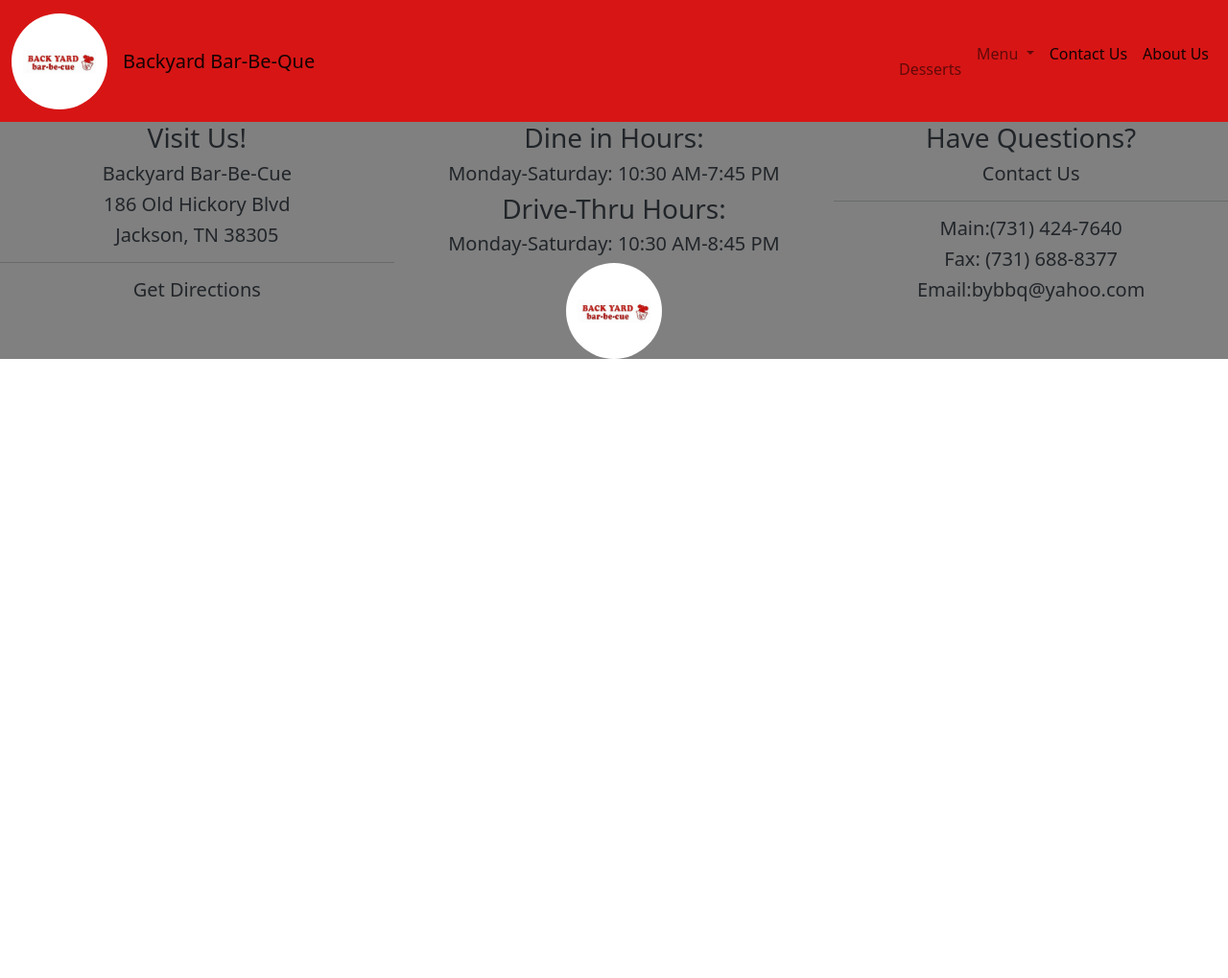
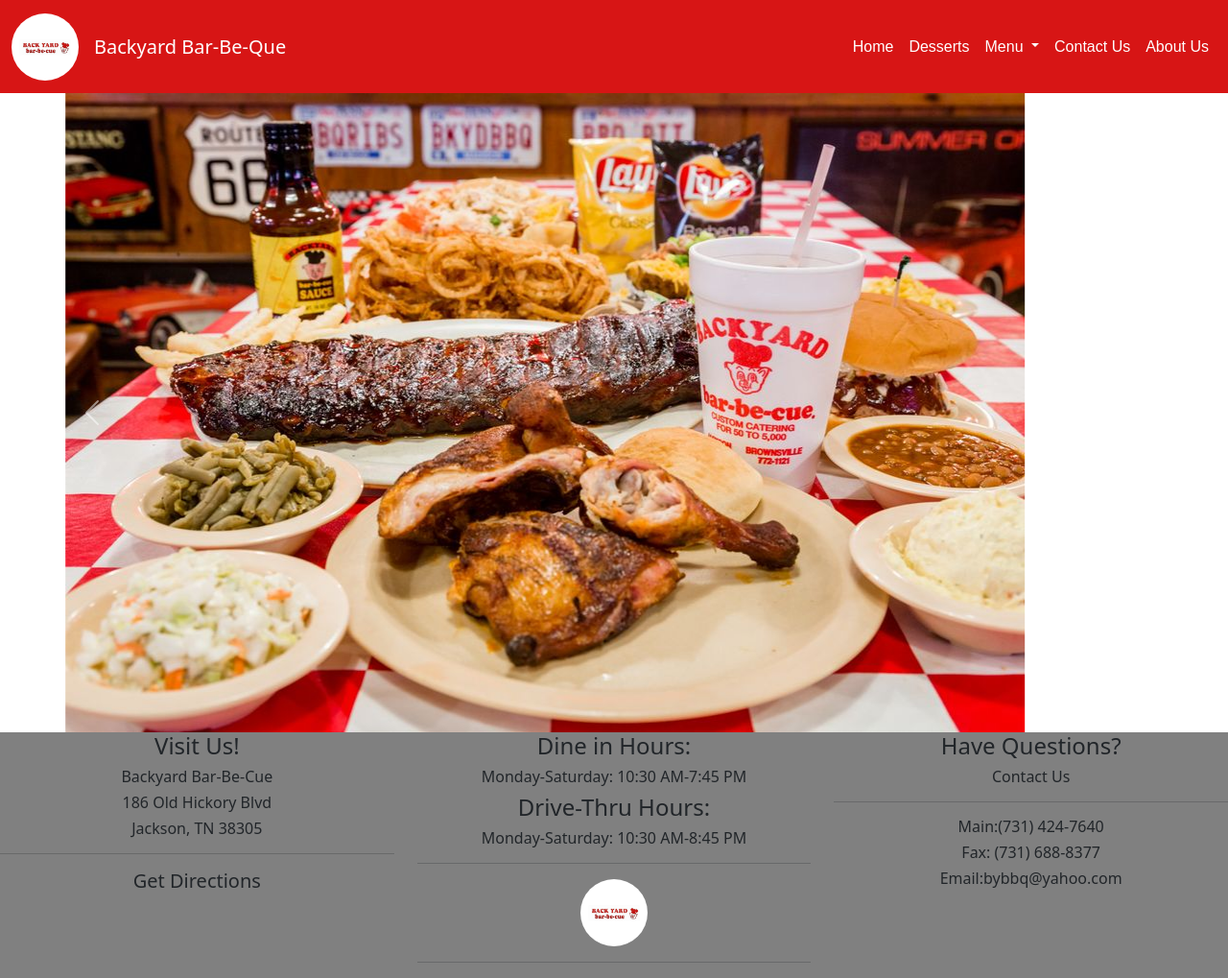
Before and after one commit to JerDay2887k/bybbq, a plain HTML site: page index.html in a window 1280 px wide. Shown: the whole page at 96% size. Before the commit the page ends 800 px from the top, so only its background shows below. Drawn offline with nearby package versions, Linux system fonts and the light colour scheme.

Commit message:
push11/16

```diff
--- a/index.html
+++ b/index.html
@@ -12,33 +12,33 @@
       <div class="container-fluid">
         <a class="navbar-brand" href="#">
           <img id="logo" src="img/logo.png" alt="Logo" width="25px" height="25px" class="d-inline-block align-text-top">
-      <a class="navbar-brand" href="#">Backyard Bar-Be-Que</a>
+      <a class="navbar-brand" id="font" href="index.html">Backyard Bar-Be-Que</a>
         <button class="navbar-toggler" type="button" data-bs-toggle="collapse" data-bs-target="#navbarSupportedContent" aria-controls="navbarSupportedContent" aria-expanded="false" aria-label="Toggle navigation">
           <span class="navbar-toggler-icon"></span>
         </button>
         <div class="collapse navbar-collapse" id="navbarSupportedContent">
           <ul class="navbar-nav ms-auto mb-2 mb-lg-0">
             <li class="nav-item">
-              <a class="nav-link active" aria-current="page" href="/index.html> Home </a>
+              <a class="nav-link active" id="font" aria-current="page" href="/index.html">Home</a>
             </li>
             <li class="nav-item">
-              <a class="nav-link" href="/desserts.html">Desserts</a>
+              <a class="nav-link" id="font" href="/desserts.html">Desserts</a>
             </li>
             <li class="nav-item dropdown">
-              <a class="nav-link dropdown-toggle" href="#" role="button" data-bs-toggle="dropdown" aria-expanded="false">
+              <a class="nav-link dropdown-toggle" id="font" href="sandwichessalad.html" button data-bs-toggle="dropdown" aria-expanded="false">
                 Menu
               </a>
               <ul class="dropdown-menu">
-                <li><a class="dropdown-item" href="#">Barbeque & Potatoes</a></li>
+                <li><a class="dropdown-item" href="barbequepotatoes.html">Barbeque & Potatoes</a></li>
                 <li><a class="dropdown-item" href="/sandwichessalad.html">Sandwiches & Salad</a></li>
                 <li><hr class="dropdown-divider"></li>
                 <li><a class="dropdown-item" href="/kidsmenu.html">Kids Menu & Specialties</a></li>
               </ul>
               <li class="nav-item">
-                <a class="nav-link active" aria-current="page" href="/contactus.html">Contact Us</a>
+                <a class="nav-link active" id="font" aria-current="page" href="/contactus.html">Contact Us</a>
               </li>
               <li class="nav-item">
-                <a class="nav-link active" aria-current="page" href="/aboutus.html">About Us</a>
+                <a class="nav-link active" id="font" aria-current="page" href="/aboutus.html">About Us</a>
               </li>
             </li>
           </ul>
@@ -48,34 +48,59 @@
         </div>
       </div>
     </nav>
+
+
+    <center>
+      <div id="carouselExampleControls" class="carousel slide" data-bs-ride="carousel">
+      <div class="carousel-inner">
+        <div class="carousel-item active">
+          <img src="img/table.png" class="caro">
+        </div>
+        <div class="carousel-item">
+          <img src="img/bbq.png" class="caro">
+        </div>
+        <div class="carousel-item">
+          <img src="img/sammich.jpg"class="caro"">
+        </div>
+      </div>
+      <button class="carousel-control-prev" type="button" data-bs-target="#carouselExampleControls" data-bs-slide="prev">
+        <span class="carousel-control-prev-icon" aria-hidden="true"></span>
+        <span class="visually-hidden">Previous</span>
+      </button>
+      <button class="carousel-control-next" type="button" data-bs-target="#carouselExampleControls" data-bs-slide="next">
+        <span class="carousel-control-next-icon" aria-hidden="true"></span>
+        <span class="visually-hidden">Next</span>
+      </button>
+    </div> </center>
       <footer class="footer">
         <div class="row">
           <div class="col-md-4">
-            <center><h3>Visit Us!</h3>
-            <h5>Backyard Bar-Be-Cue</h5>
-            <h5>186 Old Hickory Blvd</h5>
-            <h5>Jackson, TN 38305</h5>
+            <center><h4>Visit Us!</h4>
+            <h6>Backyard Bar-Be-Cue</h6>
+            <h6>186 Old Hickory Blvd</h6>
+            <h6>Jackson, TN 38305</h6>
             <hr>
             <h5>Get Directions</h5></center>
           </div>
           <div class="col-md-4">
-            <center><h3>Dine in Hours:</h3>
-                <h5>Monday-Saturday: 10:30 AM-7:45 PM </h5>
-                    <h3>Drive-Thru Hours:</h3>
-                        <h5>Monday-Saturday: 10:30 AM-8:45 PM</h5></center>
+            <center><h4>Dine in Hours:</h4>
+                <h6>Monday-Saturday: 10:30 AM-7:45 PM </h6>
+                    <h4>Drive-Thru Hours:</h4>
+                        <h6>Monday-Saturday: 10:30 AM-8:45 PM</h6></center>
+                        <hr>
                         <center><img id="logo" src="img/logo.png"></center>
+                        <hr>
           </div>
           <div class="col-md-4">
-            <center><h3>Have Questions?</h3>
-                <h5>Contact Us</h5>
+            <center><h4>Have Questions?</h4>
+                <h6>Contact Us</h6>
                   <hr>
-                <h5>Main:(731) 424-7640</h5>
-                  <h5>Fax: (731) 688-8377</h5>
-                  <h5>Email:bybbq@yahoo.com</h5></center>
+                <h6>Main:(731) 424-7640</h6>
+                  <h6>Fax: (731) 688-8377</h6>
+                  <h6>Email:bybbq@yahoo.com</h6></center>
           </div>
         </div>
       </footer>
-    </footer>
       <script src="https://cdn.jsdelivr.net/npm/bootstrap@5.2.2/dist/js/bootstrap.bundle.min.js" integrity="sha384-OERcA2EqjJCMA+/3y+gxIOqMEjwtxJY7qPCqsdltbNJuaOe923+mo//f6V8Qbsw3" crossorigin="anonymous"></script>
   </body>
 </html>
--- a/style.css
+++ b/style.css
@@ -14,10 +14,18 @@ img{
 .footer{
     background-color: grey;
 }
-#white{
+.nav-item{
 font-family:Arial, Helvetica, sans-serif;
 color:white;
 }
 #logo{
 border-radius: 50%;
+width: 70px; height: 70px;
 }
+#font{
+    color: white;
+}
+.caro{
+    width: fit-content;
+    height: fit-content;
+}
```
Also changed, not shown: aboutus.html (+32 -20 lines), barbequepotatoes.html (renamed from barbequemenu.html, +22 -20 lines), contactus.html (+22 -20 lines), desserts.html (+22 -20 lines), kidsmenu.html (+22 -20 lines), sandwichessalad.html (+22 -20 lines), img/bbq.png (added), img/sammich.jpg (added), img/table.png (added).
